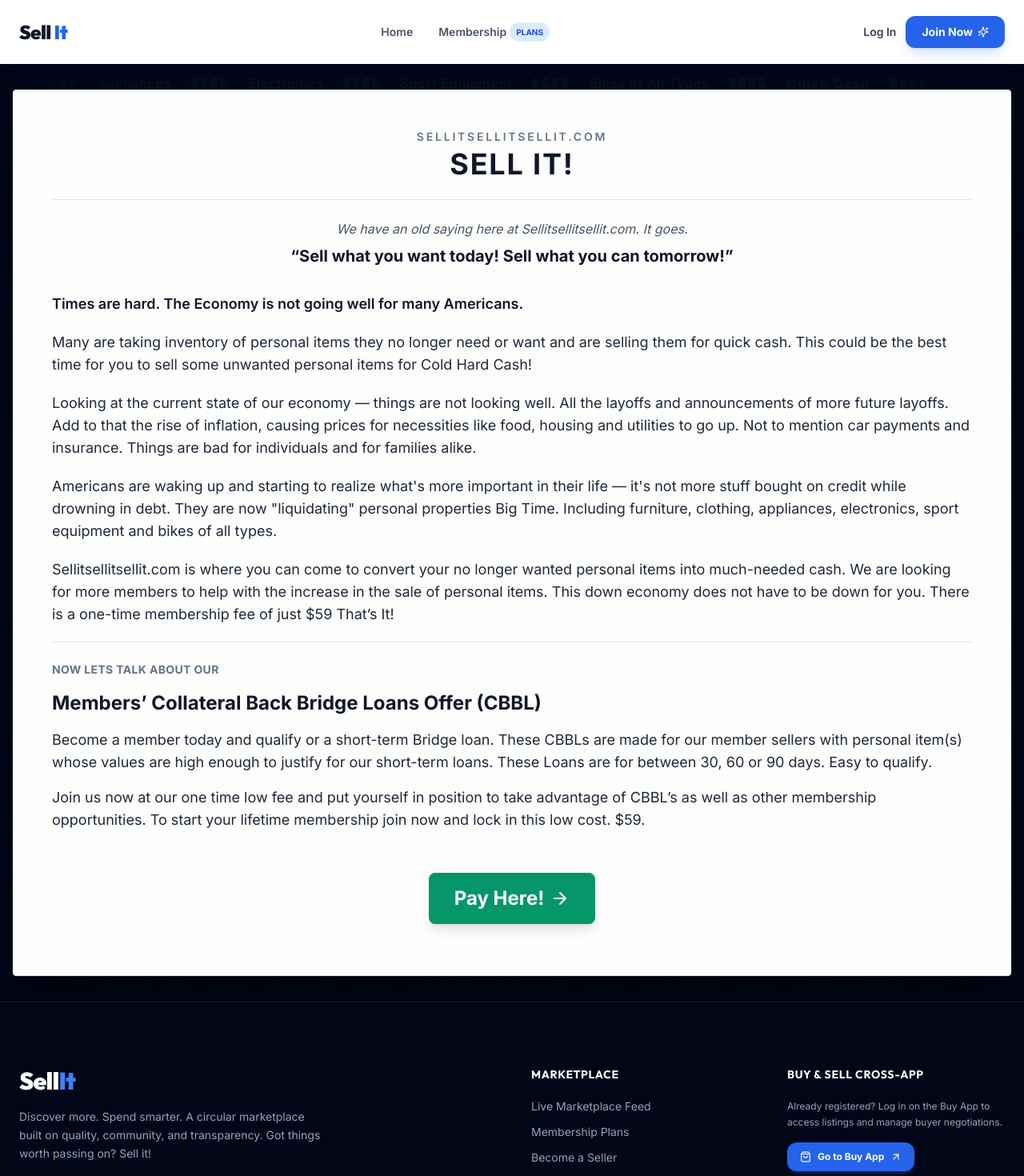
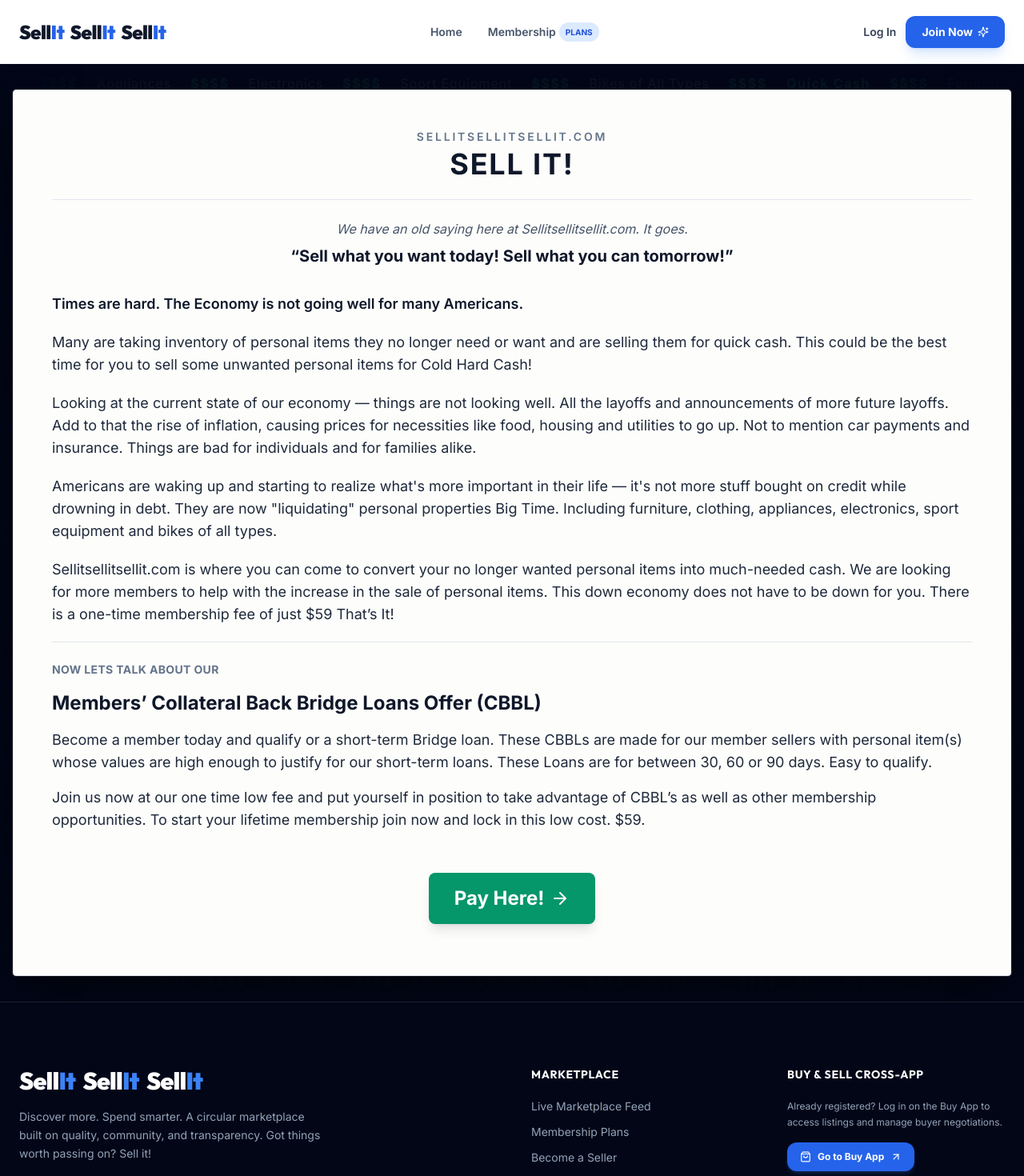
Before and after one commit to Kapil1721/sell---buy-personal-items, a React (Vite) app in the folder sellit/: page / in a window 1280 px wide. Shown: the top 1470 px of the page at 80% size. Built offline with nearby package versions, Linux system fonts and the light colour scheme; no server answers; the HTML template or start-up script is replaced by a standard one.

Commit message:
personal items 2

```diff
--- a/sellit/src/components/layout/Footer.jsx
+++ b/sellit/src/components/layout/Footer.jsx
@@ -11,6 +11,8 @@
       <div className="max-w-7xl mx-auto grid grid-cols-1 md:grid-cols-4 gap-12">
         <div className="md:col-span-2">
           <Link to="/" className="text-3xl font-black tracking-tight text-white mb-4 block font-heading">
+            Sell<span className="text-blue-500">It</span>&nbsp;
+            Sell<span className="text-blue-500">It</span>&nbsp;
             Sell<span className="text-blue-500">It</span>
           </Link>
           <p className="max-w-sm text-slate-400 leading-relaxed mb-6 text-sm">
--- a/sellit/src/components/layout/Navbar.jsx
+++ b/sellit/src/components/layout/Navbar.jsx
@@ -37,10 +37,11 @@
           {/* Logo */}
           <Link
             to="/"
-            className="text-2xl font-black tracking-tight text-slate-900 font-heading flex items-center gap-1 group"
+            className="text-2xl font-black tracking-tight text-slate-900 font-heading flex items-center group"
           >
-            <span>Sell</span>
-            <span className="text-blue-600 group-hover:scale-110 transition-transform">It</span>
+            Sell<span className="text-blue-600 group-hover:scale-110 transition-transform">It</span>&nbsp;
+            Sell<span className="text-blue-600 group-hover:scale-110 transition-transform">It</span>&nbsp;
+            Sell<span className="text-blue-600 group-hover:scale-110 transition-transform">It</span>
           </Link>
 
           {/* Desktop Nav Links */}
```
Also changed, not shown: sellit/vite.config.js.timestamp-1789635682689-86e05c1902122.mjs (added, +14 -0 lines).
